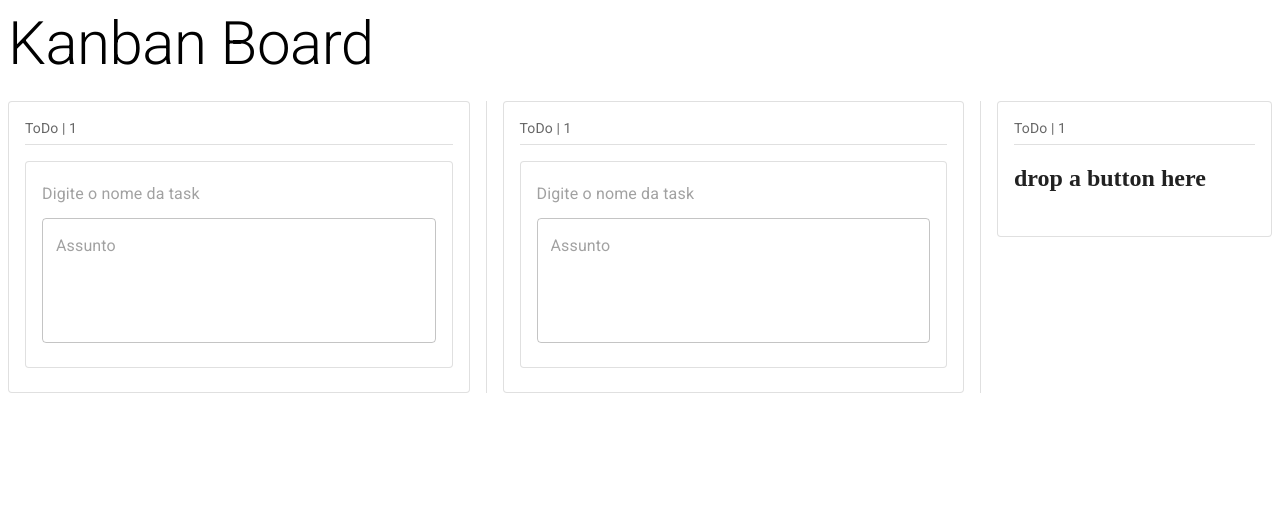
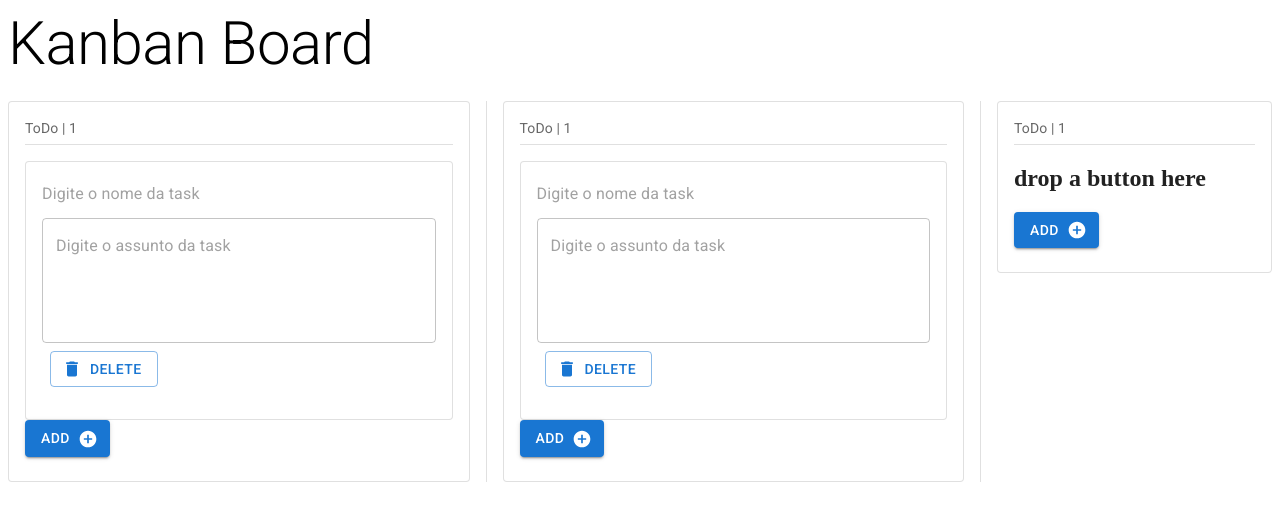
Before and after one commit to ranielm/kanbanboard, a React (Vite) app: page / in a window 1280 px wide. Shown: the top 520 px of the page. Built offline with nearby package versions, Linux system fonts and the light colour scheme.

Commit message:
feat: adding icon button

```diff
--- a/package.json
+++ b/package.json
@@ -15,10 +15,12 @@
     "@emotion/react": "^11.9.3",
     "@emotion/styled": "^11.9.3",
     "@fontsource/roboto": "^4.5.7",
+    "@mui/icons-material": "^5.8.4",
     "@mui/material": "^5.9.2",
     "@vitejs/plugin-react": "^2.0.0",
     "react": "^18.2.0",
     "react-dom": "^18.2.0",
+    "react-icons": "^4.4.0",
     "react-router-dom": "^6.3.0",
     "styled-components": "^5.3.5",
     "vite": "^3.0.0"
--- /dev/null
+++ b/src/components/IconButton.tsx
@@ -0,0 +1,44 @@
+import * as React from "react";
+import { Button, Stack } from "@mui/material";
+import DeleteIcon from "@mui/icons-material/Delete";
+import AddCircleIcon from "@mui/icons-material/AddCircle";
+import SaveIcon from "@mui/icons-material/Save";
+
+interface ButtonProps {
+  variant: "save" | "delete" | "add";
+}
+
+const PresetButton = ({ variant }: ButtonProps) => {
+  switch (variant) {
+    case "save":
+      return (
+        <Button variant="outlined" endIcon={<SaveIcon />}>
+          Save
+        </Button>
+      );
+    case "delete":
+      return (
+        <Button variant="outlined" startIcon={<DeleteIcon />}>
+          Delete
+        </Button>
+      );
+    case "add":
+      return (
+        <Button variant="contained" endIcon={<AddCircleIcon />}>
+          Add
+        </Button>
+      );
+    default:
+      throw new Error("invalid button kind");
+  }
+};
+
+const IconButton = ({ variant }: ButtonProps) => {
+  return (
+    <Stack direction="row" spacing={2}>
+      <PresetButton variant={variant} />
+    </Stack>
+  );
+};
+
+export default IconButton;
--- a/src/components/OutlinedCard.tsx
+++ b/src/components/OutlinedCard.tsx
@@ -3,6 +3,7 @@ import Card from "@mui/material/Card";
 import CardContent from "@mui/material/CardContent";
 import { Divider, Typography } from "@mui/material";
 import { ReactNode } from "react";
+import IconButton from "./IconButton";
 
 type OutlinedCardProps = {
   children: ReactNode;
@@ -18,6 +19,7 @@ const OutlinedCard = ({ children }: OutlinedCardProps) => {
           </Typography>
           <Divider />
           {children}
+          <IconButton variant="add" />
         </CardContent>
       </Card>
     </Box>
--- a/src/components/TaskCard.tsx
+++ b/src/components/TaskCard.tsx
@@ -1,5 +1,13 @@
-import { Box, Card, CardContent, Grid, TextField } from "@mui/material";
+import {
+  Box,
+  Card,
+  CardActions,
+  CardContent,
+  Grid,
+  TextField
+} from "@mui/material";
 import { createTheme, ThemeProvider } from "@mui/material/styles";
+import IconButton from "./IconButton";
 
 const theme = createTheme({
   components: {
@@ -29,7 +37,7 @@ const title = (
         <Grid item xs={1} sm={1} md={1}>
           <TextField
             id="outlined-multiline-static"
-            placeholder="Assunto"
+            placeholder="Digite o assunto da task"
             multiline
             fullWidth
             rows={4}
@@ -38,6 +46,9 @@ const title = (
         </Grid>
       </Grid>
     </ThemeProvider>
+    <CardActions>
+      <IconButton variant="delete" />
+    </CardActions>
   </CardContent>
 );
 
```
Also changed, not shown: 2 other files (tests, documents, lock files or other folders).
